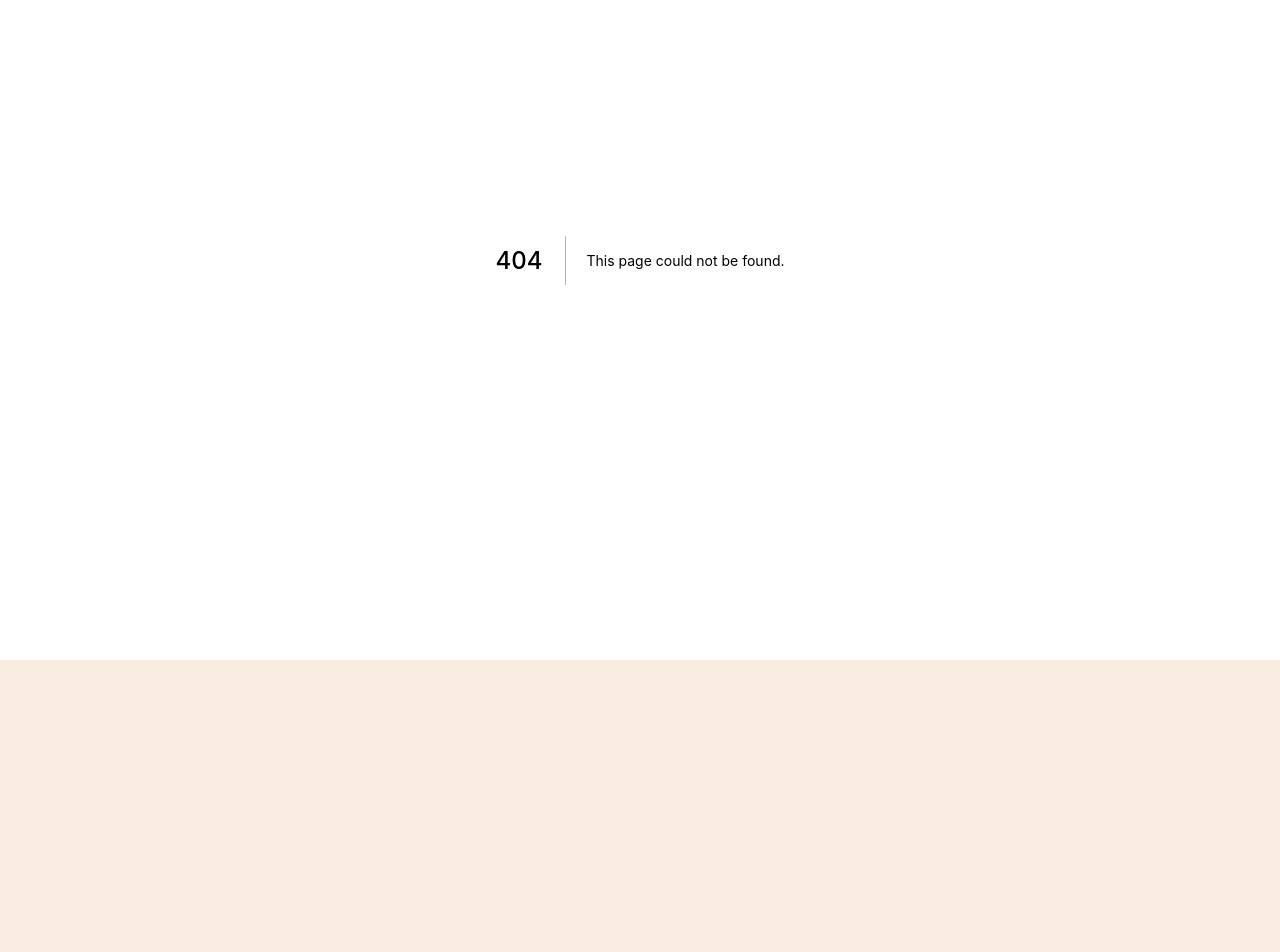
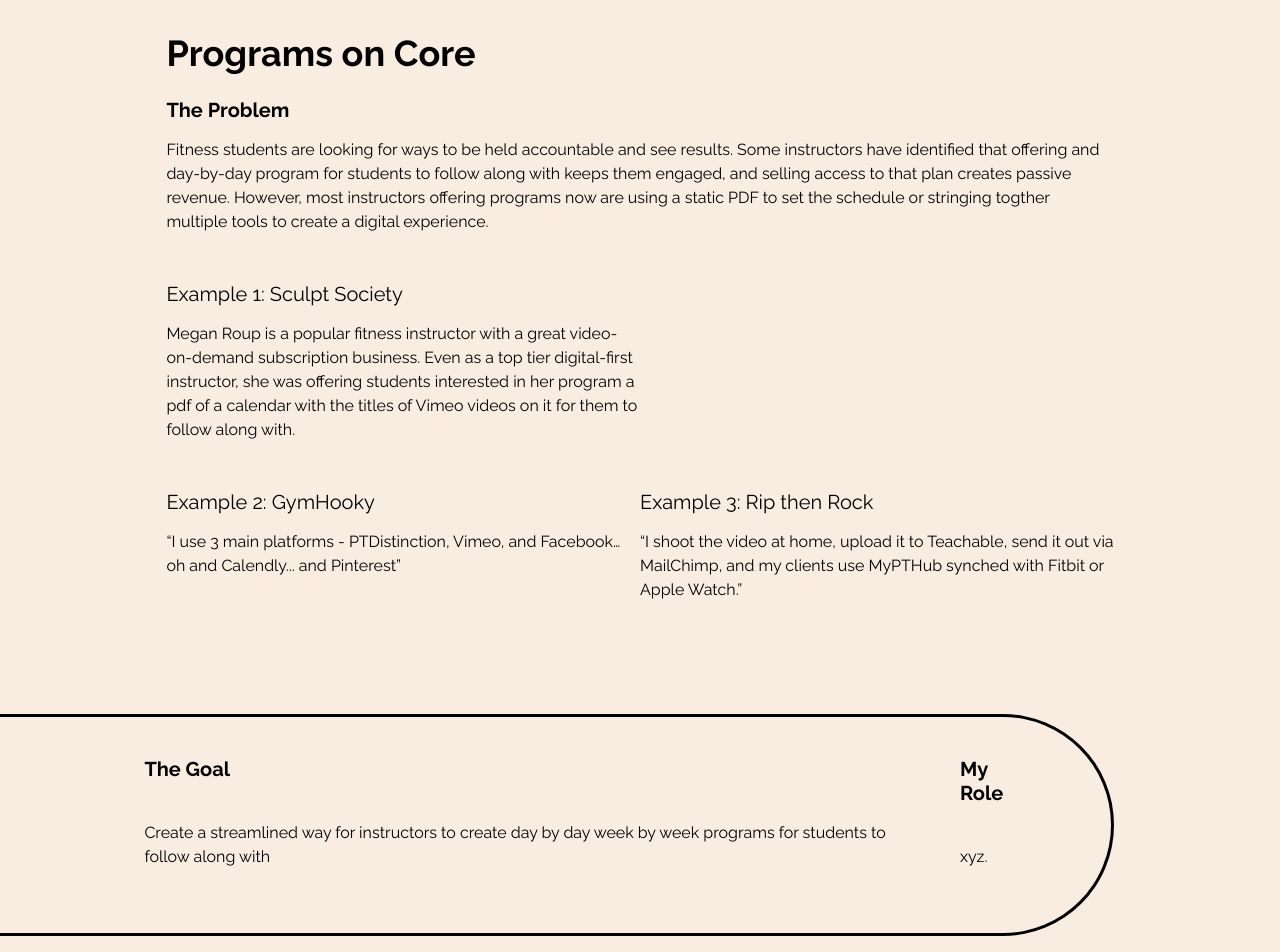
Before and after one commit to hottinet/casey-site-v2, a Next.js app: page /core-programs in a window 1280 px wide. Before the commit this address had no page. Shown: the part 140-1092 px from the top of the page. Before the commit the page ends 800 px from the top, so only its background shows below. Built offline with nearby package versions, Linux system fonts and the light colour scheme.

Commit message:
programs page start

```diff
--- a/src/pages/core-live-classes.tsx
+++ b/src/pages/core-live-classes.tsx
@@ -23,7 +23,7 @@ const PickleStack = styled(StackedText)`
   margin-right: 7%;
 `;
 
-const CoreComponentLibrary: React.FC = () => (
+const CoreLiveClasses: React.FC = () => (
   <Layout>
     <ContentBox column>
       <Title bold>Designing a live class experience for fitness</Title>
@@ -100,4 +100,4 @@ const CoreComponentLibrary: React.FC = () => (
   </Layout>
 );
 
-export default CoreComponentLibrary;
+export default CoreLiveClasses;
--- /dev/null
+++ b/src/pages/core-programs.tsx
@@ -0,0 +1,91 @@
+import styled from '@emotion/styled';
+
+import Box from '~/components/box/Box';
+import ContentBox from '~/components/box/ContentBox';
+import FlexBox from '~/components/box/FlexBox';
+import GridBox from '~/components/box/GridBox';
+import Divider from '~/components/Divider';
+import Image from '~/components/Image';
+import Layout from '~/components/meta/Layout';
+import NextProjectPickle from '~/components/pickles/NextProjectPickle';
+import Pickle from '~/components/pickles/Pickle';
+import StackedText from '~/components/StackedText';
+import Body from '~/components/typography/Body';
+import Heading from '~/components/typography/Heading';
+import Title from '~/components/typography/Title';
+
+const DetailPickle = styled(Pickle)`
+  margin: ${({ theme }) => `${theme.spacing[64]} 0`};
+  padding: ${({ theme }) => `${theme.spacing[40]} 0`};
+  width: 87%;
+`;
+
+const PickleStack = styled(StackedText)`
+  margin-right: 7%;
+`;
+
+const CorePrograms: React.FC = () => (
+  <Layout>
+    <ContentBox column>
+      <Title bold>Programs on Core</Title>
+      <Heading bold>The Problem</Heading>
+      <Body>
+        Fitness students are looking for ways to be held accountable and see
+        results. Some instructors have identified that offering and day-by-day
+        program for students to follow along with keeps them engaged, and
+        selling access to that plan creates passive revenue. However, most
+        instructors offering programs now are using a static PDF to set the
+        schedule or stringing togther multiple tools to create a digital
+        experience.
+      </Body>
+      <GridBox>
+        <Box>
+          <Heading>Example 1: Sculpt Society</Heading>
+          <Body>
+            Megan Roup is a popular fitness instructor with a great
+            video-on-demand subscription business. Even as a top tier
+            digital-first instructor, she was offering students interested in
+            her program a pdf of a calendar with the titles of Vimeo videos on
+            it for them to follow along with.
+          </Body>
+        </Box>
+      </GridBox>
+      <GridBox>
+        <Box>
+          <Heading>Example 2: GymHooky</Heading>
+          <Body>
+            “I use 3 main platforms - PTDistinction, Vimeo, and Facebook… oh and
+            Calendly... and Pinterest”
+          </Body>
+        </Box>
+        <Box>
+          <Heading>Example 3: Rip then Rock</Heading>
+          <Body>
+            “I shoot the video at home, upload it to Teachable, send it out via
+            MailChimp, and my clients use MyPTHub synched with Fitbit or Apple
+            Watch.”
+          </Body>
+        </Box>
+      </GridBox>
+    </ContentBox>
+    <DetailPickle>
+      <ContentBox leftOnly>
+        <PickleStack
+          bottomText="Create a streamlined way for instructors to create day by day week by week programs for students to follow along with"
+          topText="The Goal"
+        />
+        <PickleStack bottomText="xyz." topText="My Role" />
+      </ContentBox>
+    </DetailPickle>
+    <ContentBox column>
+      <Title bold>Instructor Portal: Building the Program</Title>
+      <Title bold>Student Side: Following the Program</Title>
+      <Title bold>Key Learnings</Title>
+    </ContentBox>
+    <FlexBox justifyContent="flex-end" mt={128}>
+      <NextProjectPickle nextProjectPath="/" />
+    </FlexBox>
+  </Layout>
+);
+
+export default CorePrograms;
--- a/src/pages/customer-discovery.tsx
+++ b/src/pages/customer-discovery.tsx
@@ -24,7 +24,7 @@ const PickleStack = styled(StackedText)`
   margin-right: 7%;
 `;
 
-const CoreComponentLibrary: React.FC = () => (
+const CustomerDiscovery: React.FC = () => (
   <Layout title="Customer Discovery">
     <ContentBox column>
       <Title bold>Rediscovering the Core Customer</Title>
@@ -53,4 +53,4 @@ const CoreComponentLibrary: React.FC = () => (
   </Layout>
 );
 
-export default CoreComponentLibrary;
+export default CustomerDiscovery;
--- a/src/pages/index.tsx
+++ b/src/pages/index.tsx
@@ -141,10 +141,7 @@ const Home: React.FC = () => (
         text="UI Design for Irth non-profit"
       />
       <SecondaryProjectLink href="/some-new-page" text="Graphic Design Work" />
-      <SecondaryProjectLink
-        href="/some-new-page"
-        text="Designing for voice input in a mental health app"
-      />
+      <SecondaryProjectLink href="/some-new-page" text="Sessions on Core" />
     </GridBox>
   </Layout>
 );
--- a/src/pages/irth.tsx
+++ b/src/pages/irth.tsx
@@ -23,7 +23,7 @@ const PickleStack = styled(StackedText)`
   margin-right: 7%;
 `;
 
-const CoreComponentLibrary: React.FC = () => (
+const Irth: React.FC = () => (
   <Layout title="Irth">
     <ContentBox column>
       <GridBox>
@@ -116,4 +116,4 @@ const CoreComponentLibrary: React.FC = () => (
   </Layout>
 );
 
-export default CoreComponentLibrary;
+export default Irth;
--- a/src/pages/video-uploads.tsx
+++ b/src/pages/video-uploads.tsx
@@ -28,7 +28,7 @@ const BorderedImage = styled(Image)`
   border-top: 3px solid black;
 `;
 
-const CoreComponentLibrary: React.FC = () => (
+const VideoUploads: React.FC = () => (
   <Layout title="Video Upload">
     <ContentBox column>
       {/* <Video sources={[{ src: '/VideoUpload/videouploadcover.mp4' }]} /> */}
@@ -121,4 +121,4 @@ const CoreComponentLibrary: React.FC = () => (
   </Layout>
 );
 
-export default CoreComponentLibrary;
+export default VideoUploads;
```
